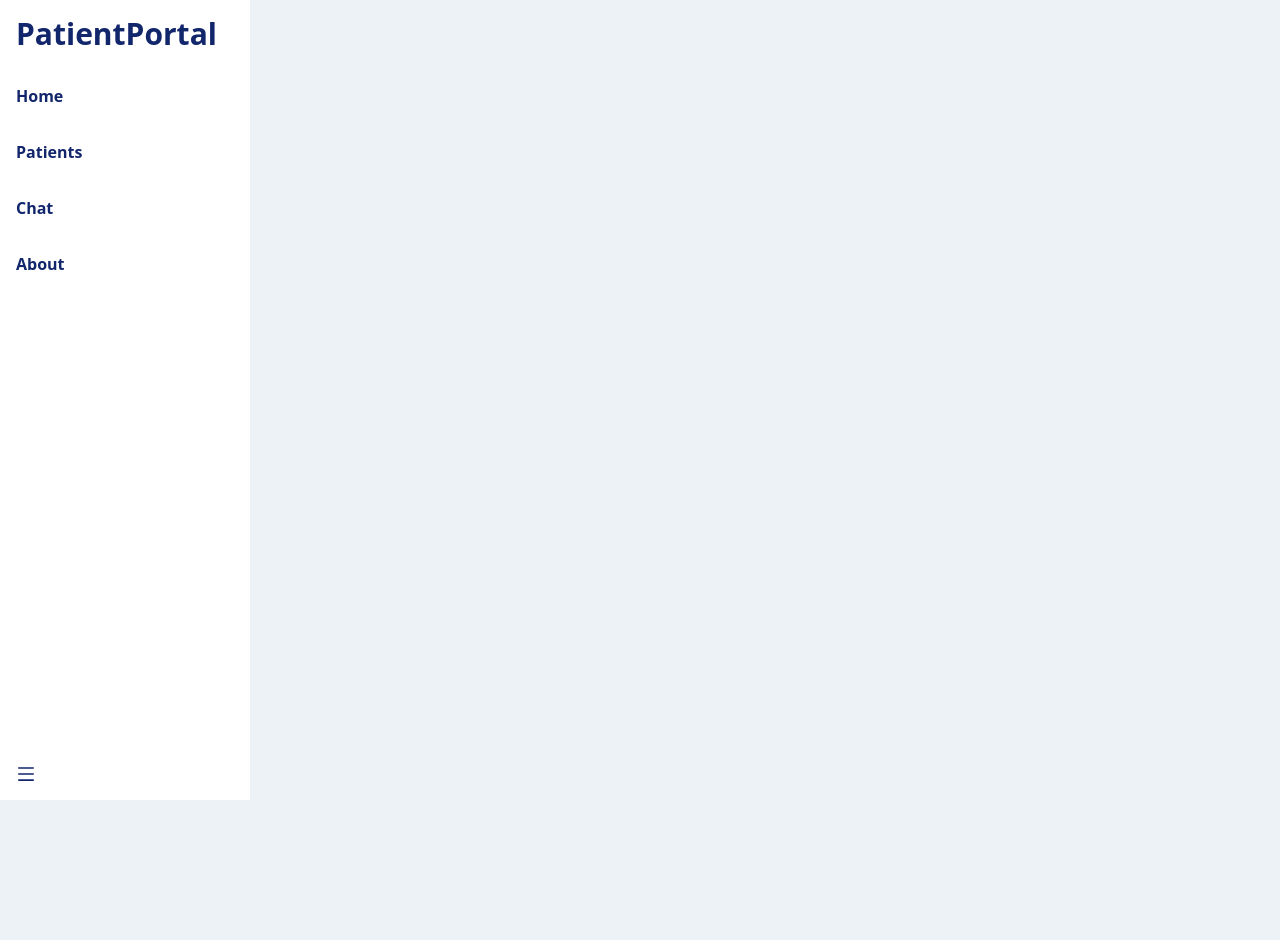
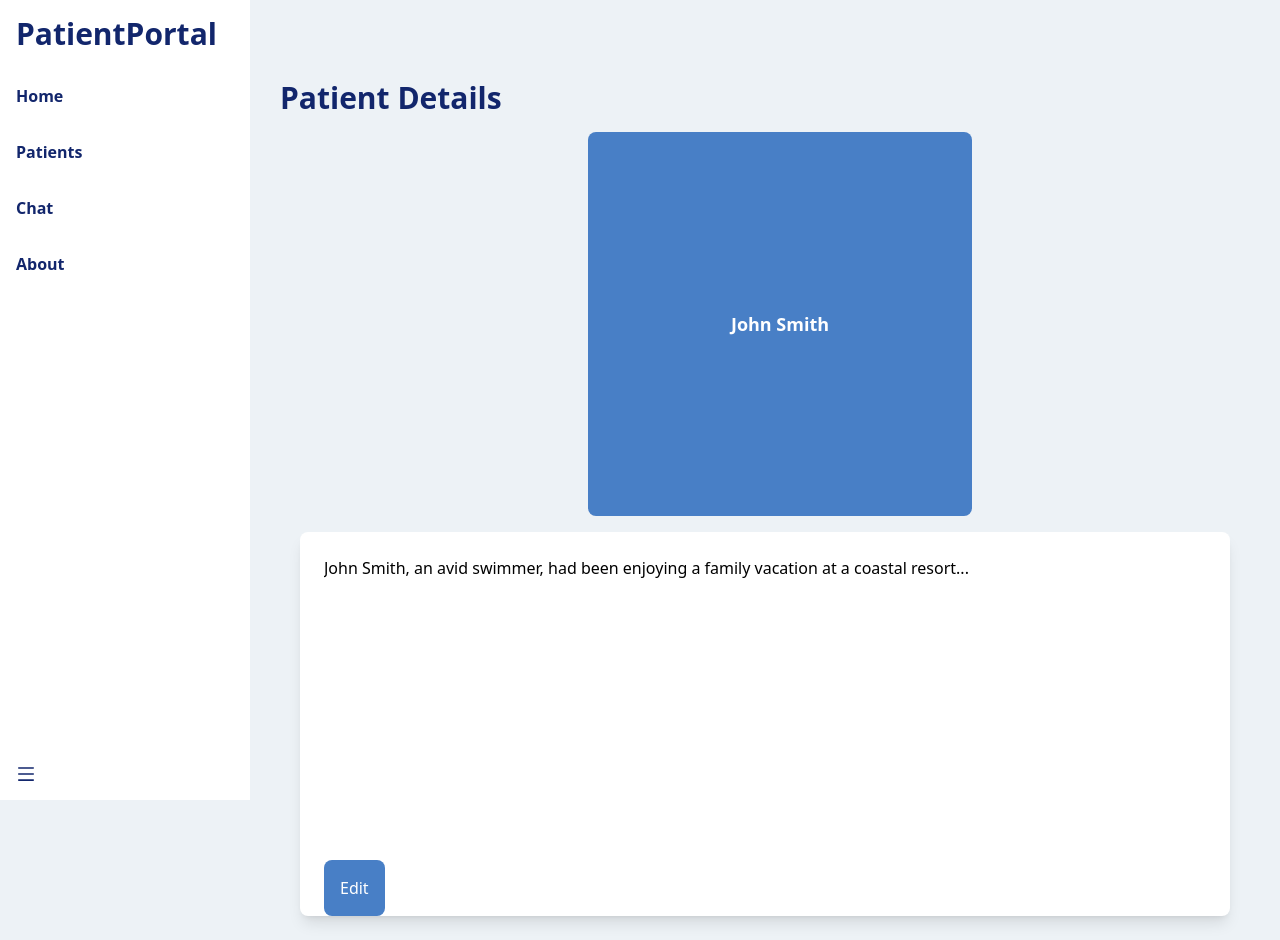
Before and after one commit to leynarhuynh/PatientPortal, a React (Create React App) app: page /Prompt in a window 1280 px wide. Before the commit the page ends 800 px from the top, so only its background shows below. Built offline with nearby package versions, Linux system fonts and the light colour scheme.

Commit message:
voices & prompt

```diff
--- a/src/App.js
+++ b/src/App.js
@@ -6,6 +6,7 @@
 import Chat from './components/Chat'
 import About from './components/About'
 import Voice from "./components/Voice";
+import Prompt from "./components/Prompt";
 import {Switch, Route, Routes, useLocation} from 'react-router-dom';
 
 
@@ -23,6 +24,7 @@
         <Route path="/Chat" Component={Chat}/>
         <Route path="/About" Component={About} />
         <Route path="/Voice" Component={Voice} />
+        <Route path="/Prompt" Component={Prompt} />
       </Routes>
     </div>
   );
--- a/src/components/Chat.jsx
+++ b/src/components/Chat.jsx
@@ -5,4 +5,5 @@
     <div>Chat</div>
   )
 }
-export default Chat;
+
+export default Chat
--- /dev/null
+++ b/src/components/Prompt.jsx
@@ -0,0 +1,81 @@
+import React, { useState } from 'react';
+import { Link } from 'react-router-dom';
+
+const Prompt = () => {
+  const [isEditing, setIsEditing] = useState(false);
+  const [description, setDescription] = useState(
+    "John Smith, an avid swimmer, had been enjoying a family vacation at a coastal resort..."
+  );
+
+  // State to store the description before editing
+  const [originalDescription, setOriginalDescription] = useState(description);
+
+  const handleEdit = () => {
+    setIsEditing(true);
+  };
+
+  const handleSubmit = () => {
+    setIsEditing(false);
+  };
+
+  const handleCancelEdit = () => {
+    setIsEditing(false);
+    // Reset the description to the original value when canceling the edit
+    setDescription(originalDescription);
+  };
+
+  return (
+    <div className='ml-[280px] mt-20 flex-col'>
+      <h1 className='text-3xl font-bold text-[#12266C] mb-4'>Patient Details</h1>
+      {/* add john smith image */}
+      <div className='flex justify-center items-center'>
+        <div className='bg-[#487FC6] w-96 h-96 rounded-lg flex items-center justify-center relative'>
+          <p className='text-white text-lg font-bold'>
+            <Link to='/patients/Voice'>John Smith</Link>
+          </p>
+        </div>
+      </div>
+
+      {/* description box for chatgpt */}
+      <div className='mt-4 ml-5 flex-1'>
+        <div className='bg-white w-150 h-96 p-6 rounded-lg shadow-lg mb-6 mr-[50px]'>
+          {isEditing ? (
+            <div>
+              <textarea
+                className="w-full h-72 p-2 mb-2 border-2 border-gray-300 rounded"
+                value={description}
+                onChange={(e) => setDescription(e.target.value)}
+              />
+              <div className='flex gap-5 mt-2'>
+                <button
+                  className='bg-green-500 text-white p-2 rounded-lg'
+                  onClick={handleSubmit}
+                >
+                  Submit
+                </button>
+                <button
+                  className='bg-red-500 text-white p-2 rounded-lg'
+                  onClick={handleCancelEdit}
+                >
+                  Cancel
+                </button>
+              </div>
+            </div>
+          ) : (
+            <>
+              <p className="h-72 overflow-auto">{description}</p>
+              <button
+                className='bg-[#487FC6] text-white p-4 rounded-lg mt-4'
+                onClick={handleEdit}
+              >
+                Edit
+              </button>
+            </>
+          )}
+        </div>
+      </div>
+    </div>
+  );
+};
+
+export default Prompt;
--- a/src/components/Voice.jsx
+++ b/src/components/Voice.jsx
@@ -15,20 +15,24 @@
       <div className='ml-4 flex-1'>
         <div className='bg-white first-line:w-96 h-96 p-6 rounded-lg shadow-lg mb-6 mr-[50px]'>
           <h2 className='text-2xl font-bold text-[#12266C] mb-4'>John Smith</h2>
-          <h2>Age: 45</h2>
-          <h2>Gender: Male</h2>
-          <h2 className='mb-2'>Medical History: He has no significant medical history and takes no regular medications. He has mild hypertension, which is well-controlled with lifestyle modifications. John lives in a rural community.</h2>
-          <p className='mt-4'>
-            John Smith, an avid swimmer, had been enjoying a family vacation at a coastal resort. During his time at the beach, he sustained a small but deep laceration on his right lower leg from a sharp piece of coral while swimming in the ocean. He initially cleaned the wound with seawater and thought it wasn't severe enough to seek immediate medical attention.
-            Unknowingly, John was swimming in an area recently affected by a hurricane that brought Vibrio vulnificus bacteria to the waters.
+          <p>
+          John Smith, an avid swimmer, had been enjoying a family vacation at a coastal resort. During his time at the beach, he sustained a small but deep laceration on his right lower leg from a sharp piece of coral while swimming in the ocean. He initially cleaned the wound with seawater and thought it wasn't severe enough to seek immediate medical attention. Unfortunately, this decision would later have significant consequences.
+
+Unknowingly, John was swimming in an area recently affected by a hurricane that brought vibrio vulnificus bacteria to the waters. This bacteria can thrive in warm saltwater and proliferate during hurricanes and floods.
           </p>
         </div>
 
         {/* Buttons */}
         <div className='flex gap-10'>
-          <button className='bg-[#487FC6] text-white p-10 rounded-lg'>English</button>
-          <button className='bg-[#487FC6] text-white p-10 rounded-lg'>British</button>
-          <button className='bg-[#487FC6] text-white p-10 rounded-lg'>Australian</button>
+          <button className='bg-[#487FC6] text-white p-10 rounded-lg'>
+            <Link to='/Prompt'>English</Link>
+          </button>
+          <button className='bg-[#487FC6] text-white p-10 rounded-lg'>
+            <Link to='/Prompt'>British</Link>
+          </button>
+          <button className='bg-[#487FC6] text-white p-10 rounded-lg'>
+            <Link to='/Prompt'>Australian</Link>
+          </button>
         </div>
       </div>
     </div>
```
Also changed, not shown: package.json (+8 -1 lines), 1 other file (tests, documents, lock files or other folders).
